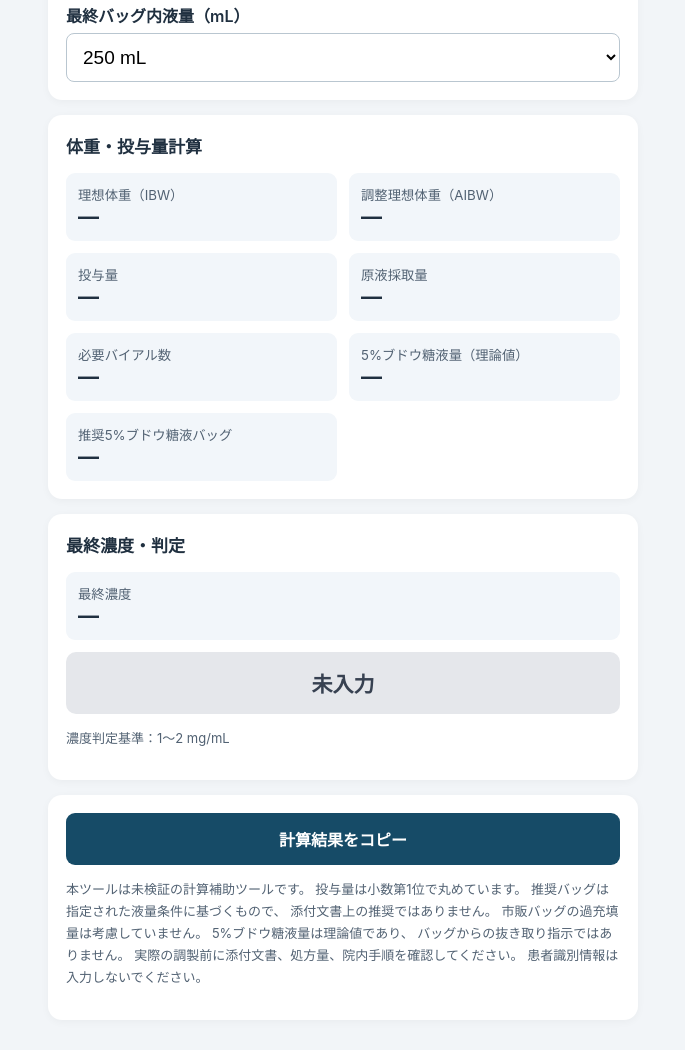
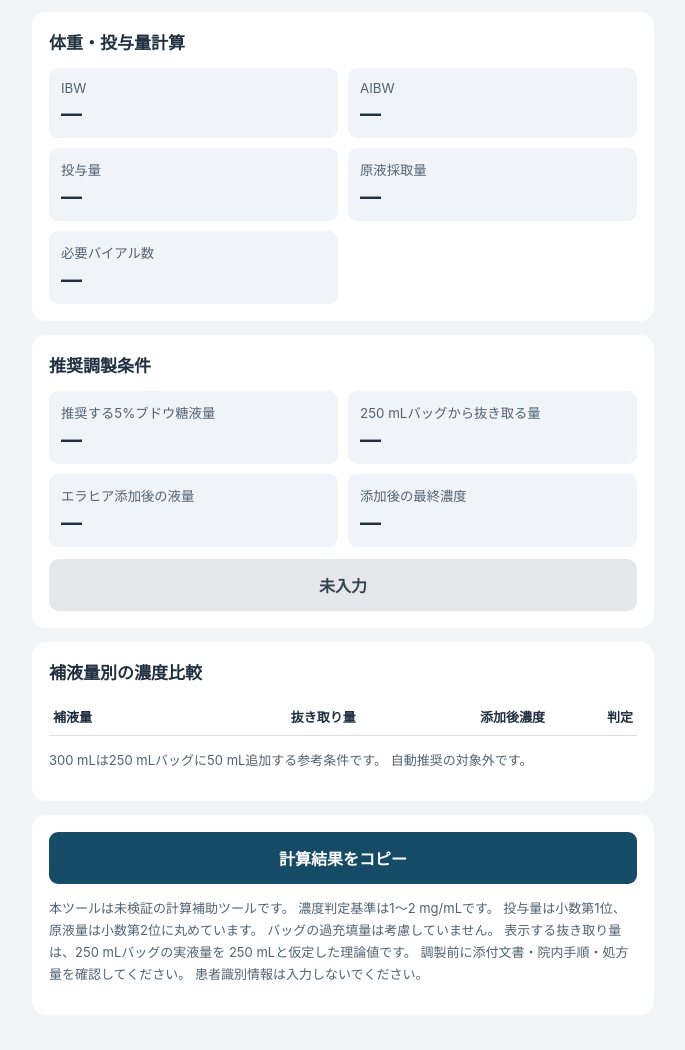
Before and after one commit to phariida39/elahere-calculator-v2, a plain HTML site: page index.html in a window 1280 px wide. Shown: the part 448-1498 px from the top of the page, without its empty margins (297-982 px from the left). Drawn offline with Linux system fonts and the light colour scheme.

Commit message:
Update index.html

```diff
--- a/index.html
+++ b/index.html
@@ -7,39 +7,48 @@
 <meta name="robots" content="noindex,nofollow">
 <meta name="theme-color" content="#164b67">
 <link rel="manifest" href="./manifest.json">
-<title>エラヒア AIBW・調製計算</title>
+<title>エラヒア 調製計算ツール</title>
 <style>
 *{box-sizing:border-box}
 body{margin:0;background:#f2f5f8;color:#203040;
 font-family:-apple-system,BlinkMacSystemFont,"Segoe UI",sans-serif}
-header{background:#164b67;color:white;padding:22px 16px}
-header h1{font-size:23px;margin:0}
+header{background:#164b67;color:white;padding:20px 16px}
+h1{font-size:23px;margin:0}
 header p{font-size:13px;margin:7px 0 0}
-main{max-width:620px;margin:auto;padding:15px}
-section{background:white;border-radius:14px;padding:18px;
-margin-bottom:15px;box-shadow:0 2px 8px #0000000a}
-h2{font-size:17px;margin:0 0 15px}
-label{display:block;font-weight:600;margin:13px 0 6px}
+main{max-width:650px;margin:auto;padding:14px}
+section{background:white;border-radius:14px;padding:17px;
+margin-bottom:14px}
+h2{font-size:17px;margin:0 0 14px}
+label{display:block;font-weight:600;margin:12px 0 6px}
 input,select{width:100%;font-size:19px;padding:12px;
 border:1px solid #b9c6d0;border-radius:8px;background:white}
-.grid{display:grid;grid-template-columns:1fr 1fr;gap:12px}
-.result{background:#f2f6fa;padding:12px;border-radius:9px}
+.grid{display:grid;grid-template-columns:1fr 1fr;gap:10px}
+.result{background:#f0f4f8;padding:12px;border-radius:9px}
 .result small{display:block;color:#526273}
-.result strong{font-size:21px;overflow-wrap:anywhere}
-.status{text-align:center;padding:16px;border-radius:10px;
-font-weight:bold;font-size:21px;margin-top:12px}
+.result strong{display:block;font-size:21px;
+overflow-wrap:anywhere;margin-top:5px}
+.status{padding:14px;border-radius:10px;
+font-weight:bold;text-align:center;margin-top:12px}
 .good{background:#dcfce7;color:#166534}
 .bad{background:#fee2e2;color:#991b1b}
 .neutral{background:#e5e7eb;color:#374151}
 .note{font-size:13px;line-height:1.7;color:#526273}
-button{width:100%;border:0;border-radius:9px;padding:14px;
-background:#164b67;color:white;font-size:16px;font-weight:bold}
+table{width:100%;border-collapse:collapse;font-size:13px}
+th,td{padding:9px 4px;border-bottom:1px solid #ddd;
+text-align:right}
+th:first-child,td:first-child{text-align:left}
+tr.ok{background:#e7f8ec}
+tr.ng{background:#fff1f1}
+.tablewrap{overflow-x:auto}
+button{width:100%;border:0;border-radius:9px;
+padding:14px;background:#164b67;color:white;
+font-size:16px;font-weight:bold}
 </style>
 </head>
 <body>
 <header>
-<h1>エラヒア 計算ツール</h1>
-<p>AIBW・投与量・調製濃度</p>
+<h1>エラヒア 調製計算ツール</h1>
+<p>AIBW・投与量・補液抜き取り量</p>
 </header>
 <main>
 
@@ -47,11 +56,11 @@ background:#164b67;color:white;font-size:16px;font-weight:bold}
 <h2>患者情報・投与条件</h2>
 <label for="height">身長（cm）</label>
 <input id="height" type="number" inputmode="decimal"
-min="0" step="any" placeholder="例：160">
+step="any" placeholder="例：160">
 
 <label for="weight">実体重（kg）</label>
 <input id="weight" type="number" inputmode="decimal"
-min="0" step="any" placeholder="例：60">
+step="any" placeholder="例：60">
 
 <label for="dose">投与量</label>
 <select id="dose">
@@ -59,71 +68,78 @@ min="0" step="any" placeholder="例：60">
 <option value="5">5 mg/kg（1段階減量）</option>
 <option value="4">4 mg/kg（2段階減量）</option>
 </select>
-
-<label for="volume">最終バッグ内液量（mL）</label>
-<select id="volume">
-<option value="100">100 mL</option>
-<option value="150">150 mL</option>
-<option value="200">200 mL</option>
-<option value="250" selected>250 mL</option>
-</select>
 </section>
 
 <section>
 <h2>体重・投与量計算</h2>
 <div class="grid">
-<div class="result">
-<small>理想体重（IBW）</small>
-<strong id="ibw">—</strong>
-</div>
-<div class="result">
-<small>調整理想体重（AIBW）</small>
-<strong id="aibw">—</strong>
-</div>
-<div class="result">
-<small>投与量</small>
-<strong id="mg">—</strong>
-</div>
-<div class="result">
-<small>原液採取量</small>
-<strong id="drugvol">—</strong>
-</div>
-<div class="result">
-<small>必要バイアル数</small>
-<strong id="vials">—</strong>
-</div>
-<div class="result">
-<small>5%ブドウ糖液量（理論値）</small>
-<strong id="diluent">—</strong>
-</div>
-<div class="result">
-<small>推奨5%ブドウ糖液バッグ</small>
-<strong id="recommendedBag">—</strong>
-</div>
+<div class="result"><small>IBW</small>
+<strong id="ibw">—</strong></div>
+<div class="result"><small>AIBW</small>
+<strong id="aibw">—</strong></div>
+<div class="result"><small>投与量</small>
+<strong id="mg">—</strong></div>
+<div class="result"><small>原液採取量</small>
+<strong id="drugvol">—</strong></div>
+<div class="result"><small>必要バイアル数</small>
+<strong id="vials">—</strong></div>
 </div>
 </section>
 
 <section>
-<h2>最終濃度・判定</h2>
+<h2>推奨調製条件</h2>
+<div class="grid">
 <div class="result">
-<small>最終濃度</small>
+<small>推奨する5%ブドウ糖液量</small>
+<strong id="diluent">—</strong>
+</div>
+<div class="result">
+<small>250 mLバッグから抜き取る量</small>
+<strong id="withdraw">—</strong>
+</div>
+<div class="result">
+<small>エラヒア添加後の液量</small>
+<strong id="total">—</strong>
+</div>
+<div class="result">
+<small>添加後の最終濃度</small>
 <strong id="concentration">—</strong>
 </div>
+</div>
 <div id="status" class="status neutral">未入力</div>
-<p class="note">濃度判定基準：1～2 mg/mL</p>
+</section>
+
+<section>
+<h2>補液量別の濃度比較</h2>
+<div class="tablewrap">
+<table>
+<thead>
+<tr>
+<th>補液量</th>
+<th>抜き取り量</th>
+<th>添加後濃度</th>
+<th>判定</th>
+</tr>
+</thead>
+<tbody id="comparison"></tbody>
+</table>
+</div>
+<p class="note">
+300 mLは250 mLバッグに50 mL追加する参考条件です。
+自動推奨の対象外です。
+</p>
 </section>
 
 <section>
 <button id="copy" type="button">計算結果をコピー</button>
 <p class="note">
 本ツールは未検証の計算補助ツールです。
-投与量は小数第1位で丸めています。
-推奨バッグは指定された液量条件に基づくもので、
-添付文書上の推奨ではありません。
-市販バッグの過充填量は考慮していません。
-5%ブドウ糖液量は理論値であり、
-バッグからの抜き取り指示ではありません。
-実際の調製前に添付文書、処方量、院内手順を確認してください。
+濃度判定基準は1～2 mg/mLです。
+投与量は小数第1位、原液量は小数第2位に丸めています。
+バッグの過充填量は考慮していません。
+表示する抜き取り量は、250 mLバッグの実液量を
+250 mLと仮定した理論値です。
+調製前に添付文書・院内手順・処方量を確認してください。
 患者識別情報は入力しないでください。
 </p>
 </section>
@@ -132,101 +148,130 @@ min="0" step="any" placeholder="例：60">
 <script>
 "use strict";
 
-const ids=["height","weight","dose","volume"];
 const el=id=>document.getElementById(id);
-const show=(id,value)=>{el(id).textContent=value};
+const show=(id,value)=>el(id).textContent=value;
+const volumes=[100,150,200,250,300];
 let summary="";
 
 function calculate(){
  const hText=el("height").value.trim();
  const wText=el("weight").value.trim();
- const status=el("status");
 
  const fields=[
-  "ibw","aibw","mg","drugvol",
-  "vials","diluent","recommendedBag",
-  "concentration"
+  "ibw","aibw","mg","drugvol","vials",
+  "diluent","withdraw","total","concentration"
  ];
  fields.forEach(id=>show(id,"—"));
-
+ el("comparison").innerHTML="";
+ el("status").className="status neutral";
+ el("status").textContent="未入力";
  summary="";
- status.className="status neutral";
- status.textContent="未入力";
 
  if(!hText||!wText)return;
 
  const h=Number(hText);
  const w=Number(wText);
  const dose=Number(el("dose").value);
- const volume=Number(el("volume").value);
 
  if(!Number.isFinite(h)||!Number.isFinite(w)||
-    !Number.isFinite(volume)||
-    h<=0||w<=0||volume<=0){
-   status.textContent="入力値を確認してください";
-   return;
- }
+    h<=0||w<=0)return;
 
  const ibw=0.9*h-92;
  const aibw=ibw+0.4*(w-ibw);
 
  if(ibw<=0||aibw<=0){
-   status.textContent="身長・体重を確認してください";
-   return;
+  el("status").textContent="入力値を確認してください";
+  return;
  }
 
  const mg=Math.round((aibw*dose+Number.EPSILON)*10)/10;
  const drugvol=Math.round((mg/5+Number.EPSILON)*100)/100;
  const vials=Math.ceil(mg/100);
- const diluent=Math.round((volume-drugvol)*100)/100;
- const concentration=mg/volume;
- const valid=concentration>=1&&concentration<=2;
-
- // 指定条件によるバッグ選択
-const recommendedBag = diluent <= 100
-  ? "100 mL"
-  : "250 mL";
 
  show("ibw",ibw.toFixed(1)+" kg");
  show("aibw",aibw.toFixed(1)+" kg");
  show("mg",mg.toFixed(1)+" mg");
  show("drugvol",drugvol.toFixed(2)+" mL");
  show("vials",vials+" 本");
- show("diluent",diluent.toFixed(2)+" mL");
- show("recommendedBag",recommendedBag);
- show("concentration",concentration.toFixed(3)+" mg/mL");
 
- if(diluent<0){
-  status.className="status bad";
-  status.textContent="調製条件を確認";
+ const candidates=volumes.map(v=>{
+  const total=v+drugvol;
+  const concentration=mg/total;
+  const ok=concentration>=1&&concentration<=2;
+  return {
+   volume:v,
+   withdraw:250-v,
+   total,
+   concentration,
+   ok
+  };
+ });
+
+ // 250 mLに近い適合候補を優先
+ const suitable=candidates
+  .filter(x=>x.volume<=250&&x.ok)
+  .sort((a,b)=>b.volume-a.volume);
+
+ const recommended=suitable.length?suitable[0]:null;
+
+ candidates.forEach(x=>{
+  const tr=document.createElement("tr");
+  tr.className=x.ok?"ok":"ng";
+
+  const cells=[
+   x.volume+" mL",
+   x.withdraw>=0?x.withdraw+" mL":"50 mL追加",
+   x.concentration.toFixed(3),
+   x.ok?"範囲内":"範囲外"
+  ];
+
+  cells.forEach(value=>{
+   const td=document.createElement("td");
+   td.textContent=value;
+   tr.appendChild(td);
+  });
+
+  el("comparison").appendChild(tr);
+ });
+
+ if(recommended){
+  show("diluent",recommended.volume+" mL");
+  show("withdraw",recommended.withdraw+" mL");
+  show("total",recommended.total.toFixed(2)+" mL");
+  show("concentration",
+       recommended.concentration.toFixed(3)+" mg/mL");
+
+  el("status").className="status good";
+  el("status").textContent="適正濃度の調製候補あり";
  }else{
-  status.className="status "+(valid?"good":"bad");
-  status.textContent=valid?"範囲内":"範囲外";
+  el("status").className="status bad";
+  el("status").textContent=
+   "100～250 mLに適正濃度の候補なし";
  }
 
  summary=[
-  "エラヒア計算結果",
+  "エラヒア調製計算結果",
   "身長："+h+" cm",
   "実体重："+w+" kg",
-  "IBW："+ibw.toFixed(1)+" kg",
   "AIBW："+aibw.toFixed(1)+" kg",
-  "用量："+dose+" mg/kg",
   "投与量："+mg.toFixed(1)+" mg",
   "原液量："+drugvol.toFixed(2)+" mL",
-  "バイアル数："+vials+" 本",
-  "最終液量："+volume+" mL",
-  "5%ブドウ糖液量（理論値）："+
-    diluent.toFixed(2)+" mL",
-  "推奨バッグ："+recommendedBag,
-  "最終濃度："+concentration.toFixed(3)+" mg/mL",
-  "判定："+status.textContent,
+  "必要バイアル数："+vials+" 本",
+  recommended?
+   "推奨補液量："+recommended.volume+" mL":
+   "推奨補液量：該当なし",
+  recommended?
+   "抜き取り量："+recommended.withdraw+" mL":"",
+  recommended?
+   "添加後濃度："+recommended.concentration.toFixed(3)+
+   " mg/mL":"",
   "※未検証。調製前に独立確認が必要。"
- ].join("\n");
+ ].filter(Boolean).join("\n");
 }
 
-ids.forEach(id=>
- el(id).addEventListener("input",calculate)
-);
+["height","weight","dose"].forEach(id=>{
+ el(id).addEventListener("input",calculate);
+});
 
 el("copy").addEventListener("click",async()=>{
  if(!summary)return;
```
